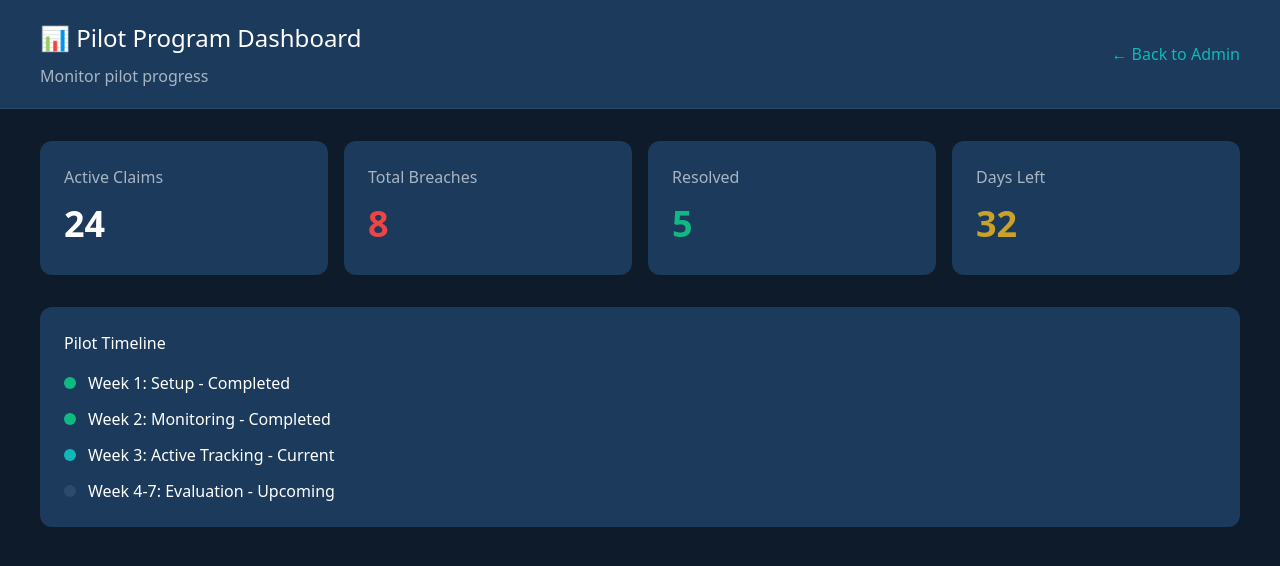
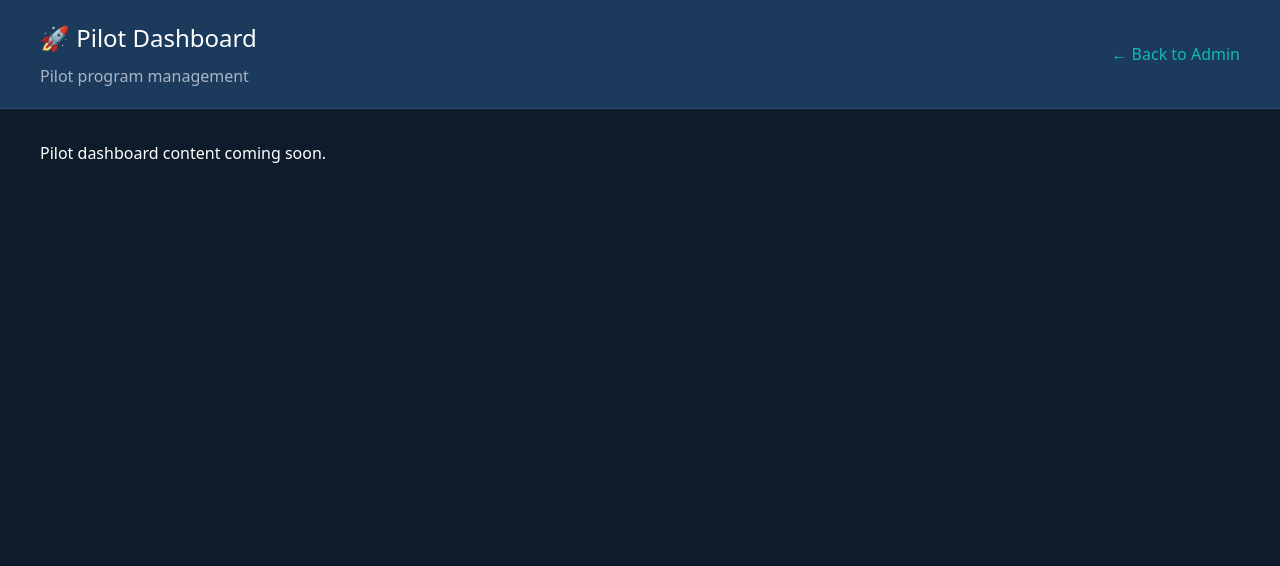
Before and after one commit to yarmis/ivyar-governance-portal, a Next.js app: page /admin/pilot in a window 1280 px wide. Shown: the top 566 px of the page. Built offline with nearby package versions, Linux system fonts and the light colour scheme.

Commit message:
fix: pilot use client directive

```diff
--- a/app/admin/pilot/page.tsx
+++ b/app/admin/pilot/page.tsx
@@ -1,57 +1,20 @@
+"use client";
 import Link from "next/link";
-"use client";
+
 export default function PilotDashboard() {
   return (
     <div style={{ minHeight: "100vh", background: "#0D1B2A", color: "white", fontFamily: "system-ui" }}>
       <div style={{ background: "#1B3A5C", padding: "20px 40px", borderBottom: "1px solid #2D4A6A" }}>
         <div style={{ display: "flex", justifyContent: "space-between", alignItems: "center" }}>
           <div>
-            <h1 style={{ margin: 0, fontSize: "24px" }}>📊 Pilot Program Dashboard</h1>
-            <p style={{ margin: "8px 0 0", color: "#A8B5C4" }}>Monitor pilot progress</p>
+            <h1 style={{ margin: 0, fontSize: "24px" }}>🚀 Pilot Dashboard</h1>
+            <p style={{ margin: "8px 0 0", color: "#A8B5C4" }}>Pilot program management</p>
           </div>
           <Link href="/admin" style={{ color: "#10B9B9", textDecoration: "none" }}>← Back to Admin</Link>
         </div>
       </div>
       <div style={{ padding: "32px 40px" }}>
-        <div style={{ display: "grid", gridTemplateColumns: "repeat(4, 1fr)", gap: "16px", marginBottom: "32px" }}>
-          <div style={{ background: "#1B3A5C", padding: "24px", borderRadius: "12px" }}>
-            <p style={{ color: "#A8B5C4", margin: 0 }}>Active Claims</p>
-            <p style={{ fontSize: "36px", fontWeight: "700", margin: "8px 0 0" }}>24</p>
-          </div>
-          <div style={{ background: "#1B3A5C", padding: "24px", borderRadius: "12px" }}>
-            <p style={{ color: "#A8B5C4", margin: 0 }}>Total Breaches</p>
-            <p style={{ fontSize: "36px", fontWeight: "700", margin: "8px 0 0", color: "#EF4444" }}>8</p>
-          </div>
-          <div style={{ background: "#1B3A5C", padding: "24px", borderRadius: "12px" }}>
-            <p style={{ color: "#A8B5C4", margin: 0 }}>Resolved</p>
-            <p style={{ fontSize: "36px", fontWeight: "700", margin: "8px 0 0", color: "#10B981" }}>5</p>
-          </div>
-          <div style={{ background: "#1B3A5C", padding: "24px", borderRadius: "12px" }}>
-            <p style={{ color: "#A8B5C4", margin: 0 }}>Days Left</p>
-            <p style={{ fontSize: "36px", fontWeight: "700", margin: "8px 0 0", color: "#C9A227" }}>32</p>
-          </div>
-        </div>
-        <div style={{ background: "#1B3A5C", padding: "24px", borderRadius: "12px" }}>
-          <h2 style={{ margin: "0 0 16px" }}>Pilot Timeline</h2>
-          <div style={{ display: "flex", flexDirection: "column", gap: "12px" }}>
-            <div style={{ display: "flex", alignItems: "center", gap: "12px" }}>
-              <div style={{ width: "12px", height: "12px", borderRadius: "50%", background: "#10B981" }}></div>
-              <span>Week 1: Setup - Completed</span>
-            </div>
-            <div style={{ display: "flex", alignItems: "center", gap: "12px" }}>
-              <div style={{ width: "12px", height: "12px", borderRadius: "50%", background: "#10B981" }}></div>
-              <span>Week 2: Monitoring - Completed</span>
-            </div>
-            <div style={{ display: "flex", alignItems: "center", gap: "12px" }}>
-              <div style={{ width: "12px", height: "12px", borderRadius: "50%", background: "#10B9B9" }}></div>
-              <span>Week 3: Active Tracking - Current</span>
-            </div>
-            <div style={{ display: "flex", alignItems: "center", gap: "12px" }}>
-              <div style={{ width: "12px", height: "12px", borderRadius: "50%", background: "#2D4A6A" }}></div>
-              <span>Week 4-7: Evaluation - Upcoming</span>
-            </div>
-          </div>
-        </div>
+        <p>Pilot dashboard content coming soon.</p>
       </div>
     </div>
   );
```
